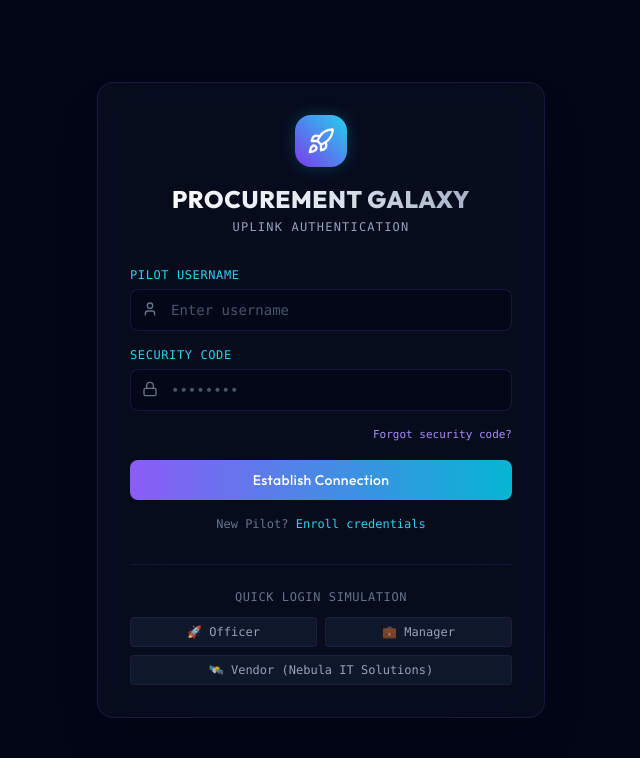
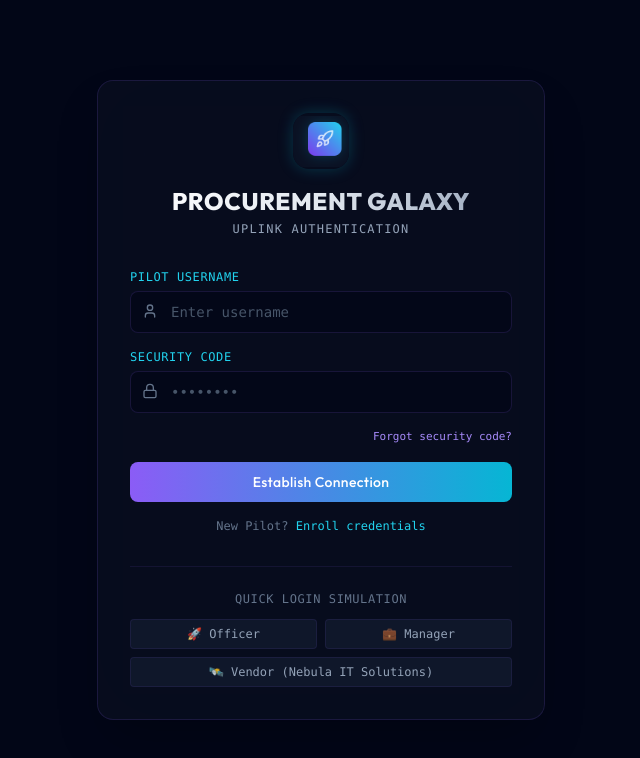
Before and after one commit to jwalkorat/Odoo-X-KSV-Hackathon-2026, a React (Vite) app in the folder frontend/: page /login in a window 1280 px wide. Shown: the top 758 px of the page, without its empty margins (319-959 px from the left). Built offline with nearby package versions, Linux system fonts and the light colour scheme; no server answers.

Commit message:
style: replace temporary icons with official logo image and update favicon

```diff
--- a/frontend/src/layouts/DashboardLayout.jsx
+++ b/frontend/src/layouts/DashboardLayout.jsx
@@ -194,8 +194,8 @@ const DashboardLayout = ({ children }) => {
         <div>
           {/* Logo Brand Header */}
           <div className="p-6 border-b border-violet-500/10 flex items-center space-x-3">
-            <div className="bg-gradient-to-tr from-violet-600 to-cyan-400 p-2 rounded-lg shadow-glow-cyan">
-              <Rocket className="w-5 h-5 text-white animate-pulse" />
+            <div className="shrink-0">
+              <img src="/logo.png" className="w-9 h-9 object-contain rounded-lg shadow-glow-cyan animate-pulse" alt="Logo" />
             </div>
             <div>
               <span className="font-outfit font-bold text-lg bg-gradient-to-r from-white to-slate-400 bg-clip-text text-transparent">GALAXY ERP</span>
--- a/frontend/src/pages/Login.jsx
+++ b/frontend/src/pages/Login.jsx
@@ -253,8 +253,8 @@ const Login = () => {
 
         <div className="w-full max-w-md bg-slate-900/40 border border-violet-500/15 backdrop-blur-2xl rounded-2xl p-8 shadow-2xl">
           <div className="text-center mb-8">
-            <div className="inline-flex bg-gradient-to-tr from-violet-600 to-cyan-400 p-3 rounded-2xl shadow-glow-cyan mb-4">
-              <Rocket className="w-7 h-7 text-white" />
+            <div className="inline-flex mb-4">
+              <img src="/logo.png" className="w-14 h-14 object-contain rounded-2xl shadow-glow-cyan" alt="Logo" />
             </div>
             <h2 className="font-outfit font-extrabold text-2xl tracking-wide bg-gradient-to-r from-white via-slate-200 to-slate-400 bg-clip-text text-transparent">
               PROCUREMENT GALAXY
--- a/frontend/src/pages/Register.jsx
+++ b/frontend/src/pages/Register.jsx
@@ -68,8 +68,8 @@ const Register = () => {
 
         {/* Branding Title */}
         <div className="text-center mb-6">
-          <div className="inline-flex bg-gradient-to-tr from-violet-600 to-cyan-400 p-2.5 rounded-2xl shadow-glow-cyan mb-3">
-            <Rocket className="w-6 h-6 text-white" />
+          <div className="inline-flex mb-3">
+            <img src="/logo.png" className="w-12 h-12 object-contain rounded-2xl shadow-glow-cyan" alt="Logo" />
           </div>
           <h2 className="font-outfit font-extrabold text-2xl tracking-wide bg-gradient-to-r from-white via-slate-200 to-slate-400 bg-clip-text text-transparent">
             REGISTER NEW PILOT
```
Also changed, not shown: frontend/index.html (+1 -1 lines), frontend/public/favicon.png (added), frontend/public/logo.png (added).
